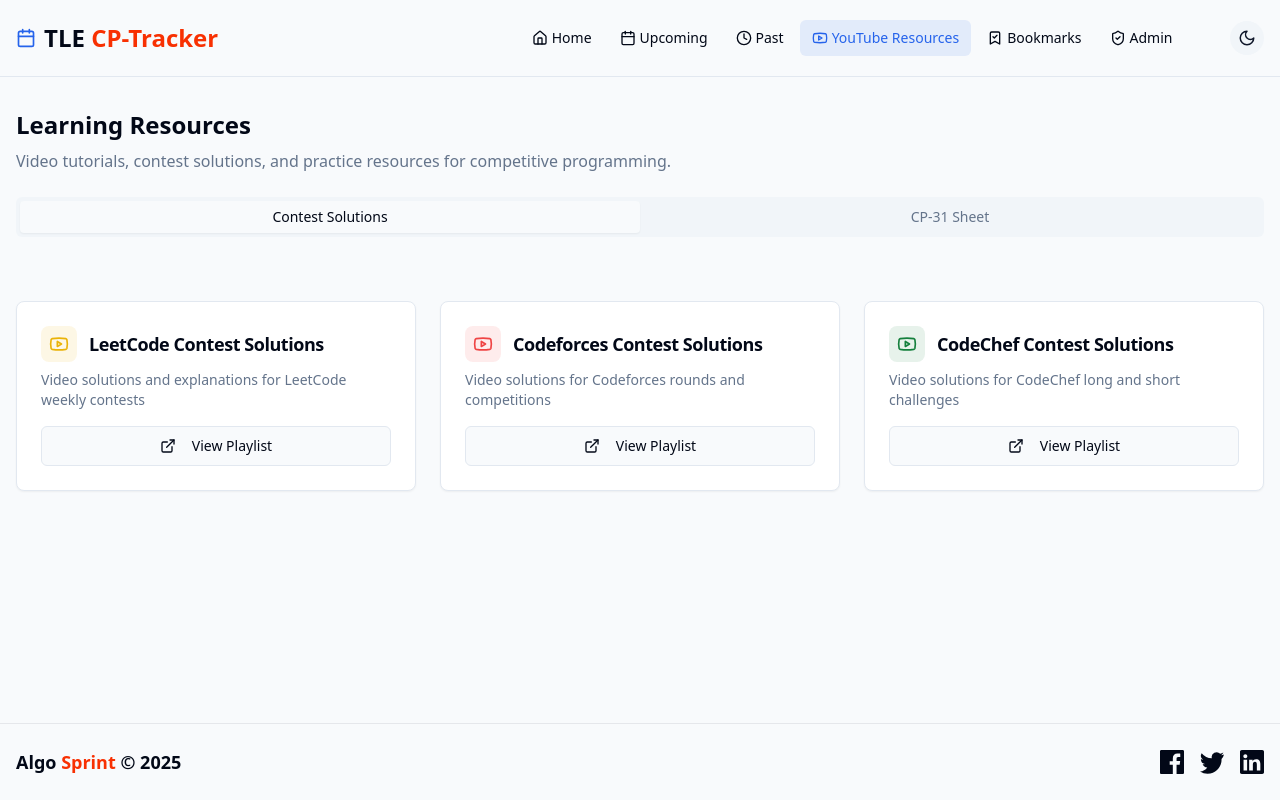
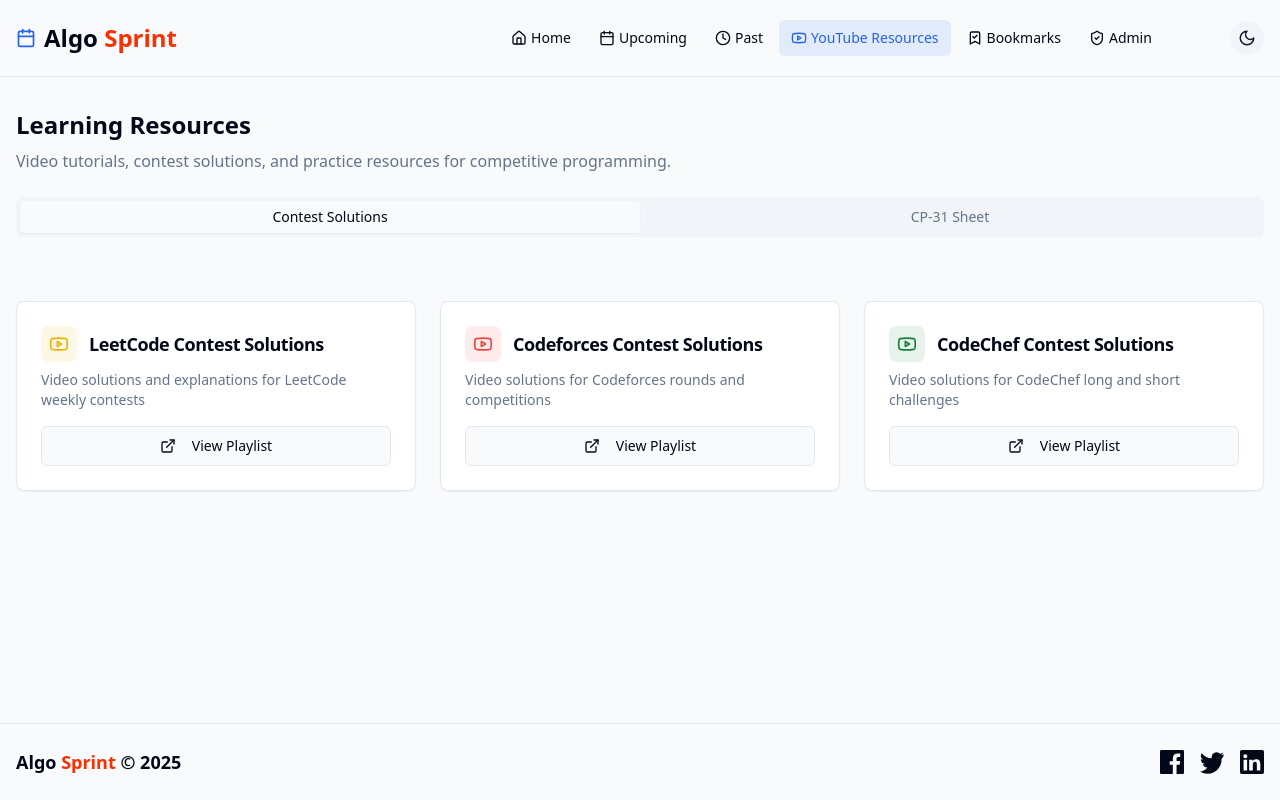
Before and after one commit to adityasharmawork/algosprint, a React (Vite) app in the folder client/: page /youtube in a window 1280 px wide. Built offline with nearby package versions, Linux system fonts and the light colour scheme.

Commit message:
Customized NavBar

```diff
--- a/client/src/components/Navbar.jsx
+++ b/client/src/components/Navbar.jsx
@@ -19,7 +19,7 @@ export default function Navbar() {
             <Calendar className="h-5 w-5 mr-2 text-primary" />
             {/* <span>TLE CP-Tracker</span> */}
             <div>
-                    <h1 className='text-2xl font-bold'>TLE <span className='text-[#F83002]'>CP-Tracker</span></h1>
+                    <h1 className='text-2xl font-bold'>Algo <span className='text-[#F83002]'>Sprint</span></h1>
               </div>
           </Link>
 
```
